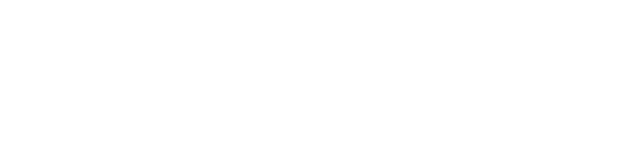
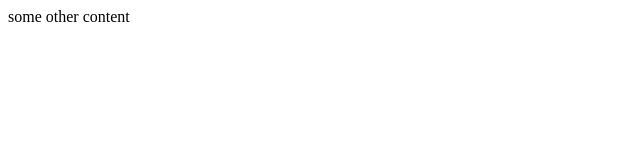
Before and after one commit to florentRaff/florentRaff.github.io, a plain HTML site: page index.html in a window 1280 px wide. Shown: the whole page, without its empty margins (0-640 px from the left). Drawn offline with Linux system fonts and the light colour scheme; some packages are replaced by stand-ins of ours; a script that the page names is missing.

Commit message:
some other content

```diff
--- a/index.html
+++ b/index.html
@@ -11,5 +11,6 @@
         <div>
             <babylon model="src/assets/gibson/Gibson_Les_Paul_Wip.glb"></babylon>
         </div>
+        <div>some other content</div>
     </body>
 </html>
```
